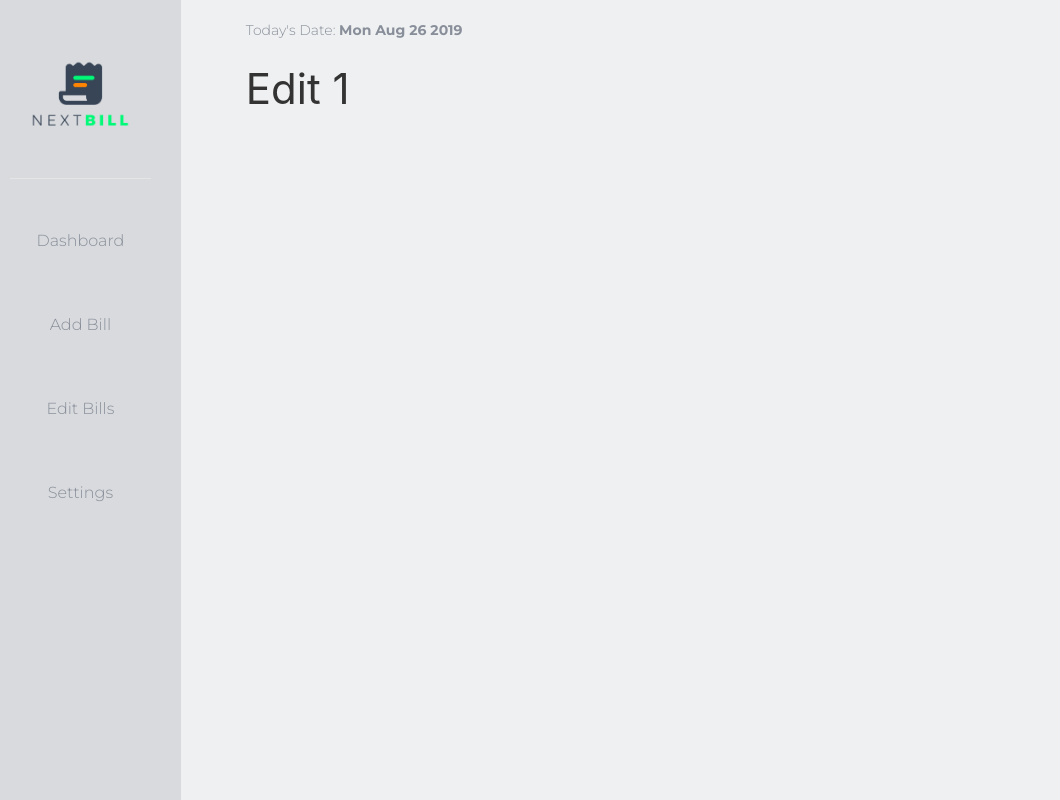
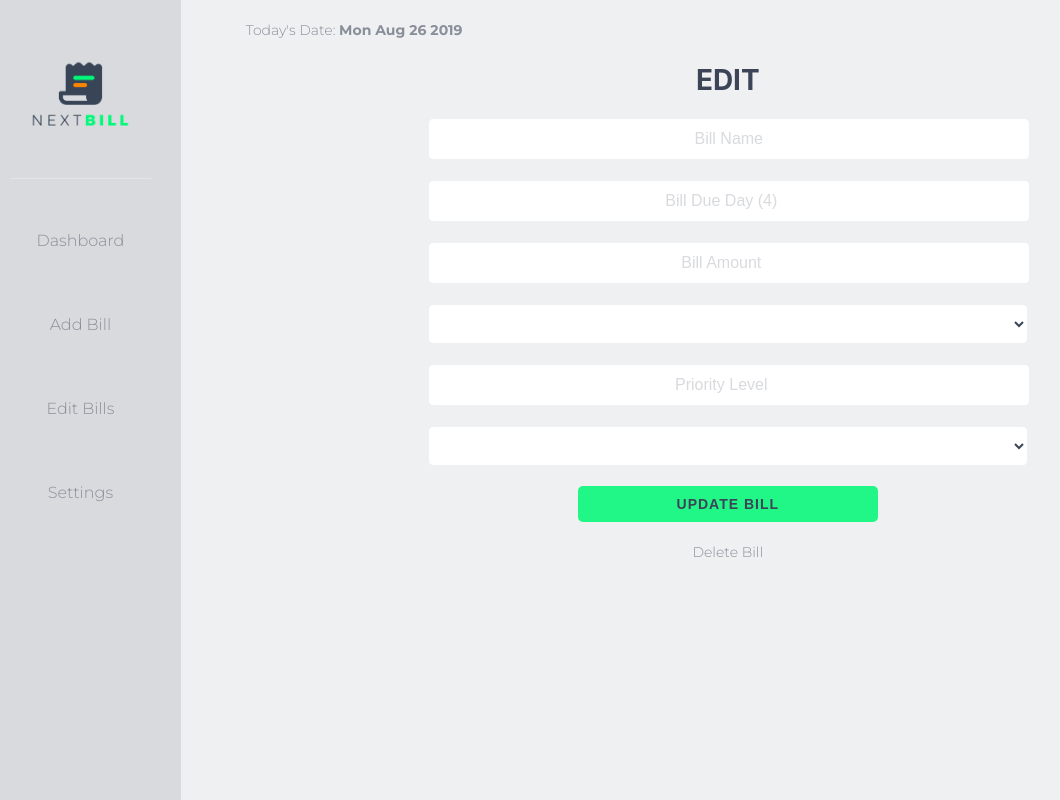
Before and after one commit to christoph-codes/thenextbill, a Vue app: page /admin/edit-bill/1 in a window 1280 px wide. Shown: the whole page, without its empty margins (20-1080 px from the left). Built offline with nearby package versions, Linux system fonts and the light colour scheme; no server answers; the database is empty; sample sign-in values are in the browser's storage.

Commit message:
Bill Updates

```diff
--- a/src/App.vue
+++ b/src/App.vue
@@ -7,6 +7,7 @@
 <script>
 import "../node_modules/uikit/dist/js/uikit-core.js";
 import "../node_modules/uikit/dist/js/uikit.js";
+import "../node_modules/uikit/dist/js/uikit-icons.min.js";
 
 export default {
   name: "app"
@@ -16,6 +17,7 @@ export default {
 <style>
 @import url("https://fonts.googleapis.com/css?family=Montserrat:300,300i,700,700i&display=swap");
 @import "../node_modules/uikit/dist/css/uikit-core.css";
+
 #app {
   font-family: "Montserrat", sans-serif;
   -webkit-font-smoothing: antialiased;
@@ -58,7 +60,7 @@ html {
   cursor: pointer;
   max-width: 300px;
   width: 100%;
-  margin-bottom: 10px;
+  margin: 0 5px 10px;
   transition: 0.3s;
   text-align: center;
 }
@@ -69,6 +71,14 @@ html {
 .btn.secon {
   background: var(--terti);
   color: var(--prime);
+}
+.btn.terti {
+  background: var(--lgray);
+  color: var(--gray);
+}
+.btn.danger {
+  background: var(--danger);
+  color: white;
 }
 .btn:hover {
   background: var(--gray);
@@ -160,4 +170,9 @@ h1.page-header,
 .text-danger {
   color: var(--danger);
 }
+.uk-modal-dialog p {
+  color: var(--gray);
+  font-size: 18px;
+  font-weight: lighter;
+}
 </style>
--- a/src/views/admin/AdminBills.vue
+++ b/src/views/admin/AdminBills.vue
@@ -30,11 +30,12 @@
               <a href="" @click="toggle(bill)">Paid</a>
             </td>
             <td>
-              <a
-                class="modal"
-                uk-toggle="target: #edit-bill-modal"
-                data-id="bill"
-                >Edit Bill Modal</a
+              <router-link
+                :to="{
+                  name: 'admin-edit-bill',
+                  params: { bill_slug: bill.slug }
+                }"
+                >Edit Bill</router-link
               >
             </td>
           </tr>
@@ -91,31 +92,33 @@ export default {
               this.bills.push(bill);
             }
             if (change.type === "modified") {
-              // console.log("Bill updated: " + bill.name);
-              this.bills.push(bill);
+              console.log("Bill updated: " + bill.name);
             }
           });
         });
       });
-    },
-    toggle(bill) {
-      db.collection("bills")
-        .doc(bill.id)
-        .update({
-          // toggle paid status on server
-          paid_status: !bill.paid_status
-        })
-        .then(() => {
-          // toggle paid status on local
-          bill.paid_status = !this.paid_status;
-          // console.log("Paid Status Updated");
-        })
-        .catch(err => {
-          // catch errors if something goes wrong
-          // console.log(err);
-          this.feedback = err;
-        });
     }
+    // toggle(bill) {
+    //   db.collection("bills")
+    //     .doc(bill.id)
+    //     .update({
+    //       // toggle paid status on server
+    //       // paid_status: !bill.paid_status
+    //     })
+    //     .then(() => {
+    //       console.log("This is the new paid status" + bill.paid_status)
+    //       // toggle paid status on local
+    //       // bill.paid_status = !this.bill.paid_status;
+    //       // push this bill to local bills
+    //       // this.bills.push(bill);
+    //       // console.log("Paid Status Updated");
+    //     })
+    //     .catch(err => {
+    //       // catch errors if something goes wrong
+    //       // console.log(err);
+    //       this.feedback = err;
+    //     });
+    // }
   },
   created() {
     this.getUserAndBills();
--- a/src/views/admin/AdminEditBill.vue
+++ b/src/views/admin/AdminEditBill.vue
@@ -1,14 +1,175 @@
 <template>
-  <div class="admin-edit-bill">
-    <h1 class="section-header">Edit {{ this.$route.params.bill_slug }}</h1>
+  <div v-if="bill" class="admin-edit-bill">
+    <h1 class="dashboard-header">Edit {{ bill.name }}</h1>
+    <div class="narrow">
+      <form class="edit-bill-form" @submit.prevent="editBill">
+        <input type="text" placeholder="Bill Name" v-model="bill.name" />
+        <input
+          type="number"
+          placeholder="Bill Due Day (4)"
+          min="1"
+          max="31"
+          v-model="bill.due_day"
+        />
+        <input
+          type="number"
+          min="0.01"
+          step="0.01"
+          placeholder="Bill Amount"
+          v-model="bill.amount"
+        />
+        <select required v-model="bill.category">
+          <option value="" disabled selected>Choose Bill Category</option>
+          <option value="housing">Housing</option>
+          <option value="food">Food</option>
+          <option value="transportation">Transportation</option>
+          <option value="utilities">Utilities</option>
+          <option value="entertainment">Entertainment</option>
+          <option value="misc">MISC</option>
+        </select>
+        <input
+          type="number"
+          min="0"
+          max="3"
+          step="1"
+          placeholder="Priority Level"
+          v-model="bill.priority"
+        />
+        <select required v-model="bill.recurrence">
+          <option value="" disabled selected>Bill Recurrence</option>
+          <option value="weekly">Weekly</option>
+          <option value="bi-weekly">Bi-weekly</option>
+          <option value="monthly">Monthly</option>
+          <option value="quarterly">Quarterly</option>
+          <option value="annually">Annually</option>
+          <option value="one-time">One-Time</option>
+        </select>
+        <input type="submit" value="Update Bill" class="btn prime" />
+        <a uk-toggle="target: #delete-bill" class="link"
+          ><i class="uk-icon-close"></i>Delete Bill</a
+        >
+        <div id="delete-bill" uk-modal class="uk-modal-full">
+          <div class="uk-modal-dialog uk-modal-body">
+            <div class="narrow">
+              <h2 class="uk-modal-title">
+                Are you sure you want to delete the bill {{ bill.name }}?
+              </h2>
+              <p>
+                By clicking "Delete Bill" you fully understand that you will
+                lose all historical data tied to this bill.
+              </p>
+              <a class="btn danger" href="" @click="deleteBill(bill.id)">
+                Delete Bill</a
+              >
+              <a class="btn terti uk-modal-close" href="">Cancel</a>
+              <button
+                class="uk-modal-close-full uk-close-large"
+                type="button"
+                uk-close
+              ></button>
+            </div>
+          </div>
+        </div>
+      </form>
+      <p class="text-danger uk-text-center" v-if="feedback">{{ feedback }}</p>
+    </div>
   </div>
 </template>
 
 <script>
-// import db from "@/firebase/init.js";
-// import firebase from "firebase";
+import db from "@/firebase/init.js";
+import firebase from "firebase";
+import slugify from "slugify";
 
 export default {
-  name: "admin-edit-bill"
+  name: "admin-edit-bill",
+  data() {
+    return {
+      bill: {},
+      feedback: null
+    };
+  },
+  created() {
+    this.getBill();
+  },
+  methods: {
+    getBill() {
+      // get current user
+      let admin = firebase.auth().currentUser;
+      // get current bill
+      let bill = db
+        .collection("bills")
+        .where("slug", "==", this.$route.params.bill_slug);
+      // check to see if user has rights to edit this bill
+      if (admin) {
+        bill.get().then(snapshot => {
+          snapshot.forEach(doc => {
+            // console.log(doc.data());
+            this.bill = doc.data();
+            this.bill.id = doc.id;
+          });
+        });
+      }
+    },
+    editBill() {
+      if (
+        this.bill.name &&
+        this.bill.amount &&
+        this.bill.category &&
+        this.bill.priority &&
+        this.bill.due_day &&
+        this.bill.recurrence
+      ) {
+        this.feedback = null;
+        // create a slug
+        this.bill.slug = slugify(this.bill.name, {
+          replacement: "-",
+          remove: /[$*_+~>()'"!\-:@]/g,
+          lower: true
+        });
+
+        // adding a new bill data to the database
+        db.collection("bills")
+          .doc(this.bill.id)
+          .update({
+            amount: this.bill.amount,
+            category: this.bill.category,
+            due_day: this.bill.due_day,
+            name: this.bill.name,
+            priority: this.bill.priority,
+            recurrence: this.bill.recurrence,
+            paid_status: this.bill.paid_status,
+            slug: this.bill.slug
+          })
+          .then(() => {
+            this.$router.push({ name: "admin-bills" });
+            this.feedback = "Bill Successfully Updated";
+          })
+          .catch(err => {
+            // console.log(err);
+            this.feedback = err;
+          });
+      } else {
+        this.feedback = "You must complete all fields!";
+      }
+    },
+    deleteBill(id) {
+      // console.log(id);
+      db.collection("bills")
+        .doc(id)
+        .delete()
+        .then(() => {
+          this.$router.push({ name: "admin-bills" });
+        });
+    }
+  }
 };
 </script>
+
+<style>
+.uk-modal-full .uk-modal-dialog {
+  height: 100%;
+  padding: 40vh 0;
+  text-align: center;
+}
+</style>
```
